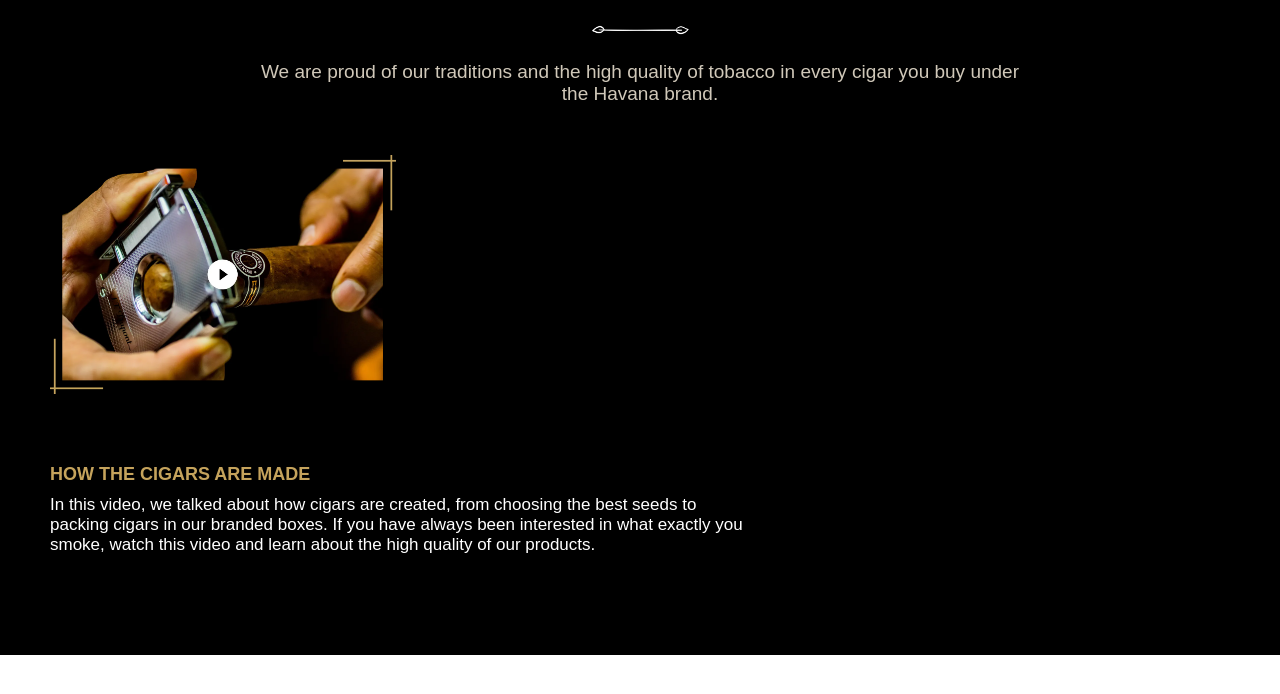
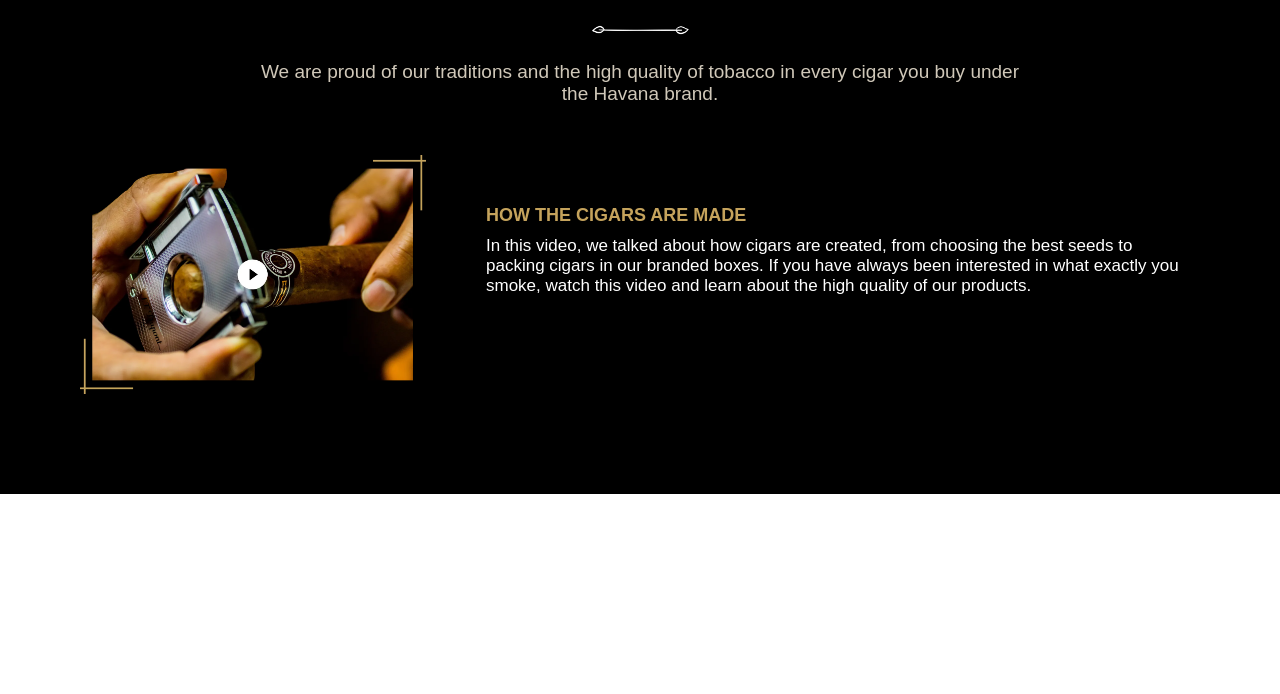
Before and after one commit to vldvolkov/block2, a plain HTML site: page index.html in a window 1280 px wide. Shown: the part 90-784 px from the top of the page. Drawn offline with Linux system fonts and the light colour scheme; a web font is replaced by a local one.

Commit message:
add block1

```diff
--- a/css/index-main.css
+++ b/css/index-main.css
@@ -61,10 +61,14 @@ section{
 }
 
 .img_2{
-    padding: 50px 50px 50px 50px;
+    padding: 50px 10px 100px 80px;
 }
 .content{
    box-sizing: border-box;
-   padding-left: 50px;
-   padding-bottom: 100px;
+   padding: 80px 10px 20px 50px;
 }
+
+.container{
+    display: grid;
+    grid-template-columns: 40fr 60fr;
+}
--- a/index.html
+++ b/index.html
@@ -22,6 +22,7 @@
                             cigar you buy under the Havana brand.</p>
                         </div>
                     </div>
+                    <div class="container">
                     <div class="img_2">
                         <img class="img_cigars" src="img/50_years_quality/50_years.jpg" alt="50-year-cigars">
                     </div>
@@ -33,6 +34,7 @@
                             you
                             smoke, watch this video and learn about the high quality of our products.</p>
                     </div>
+                </div>
                 </section>
 </main>
 </body>
```
